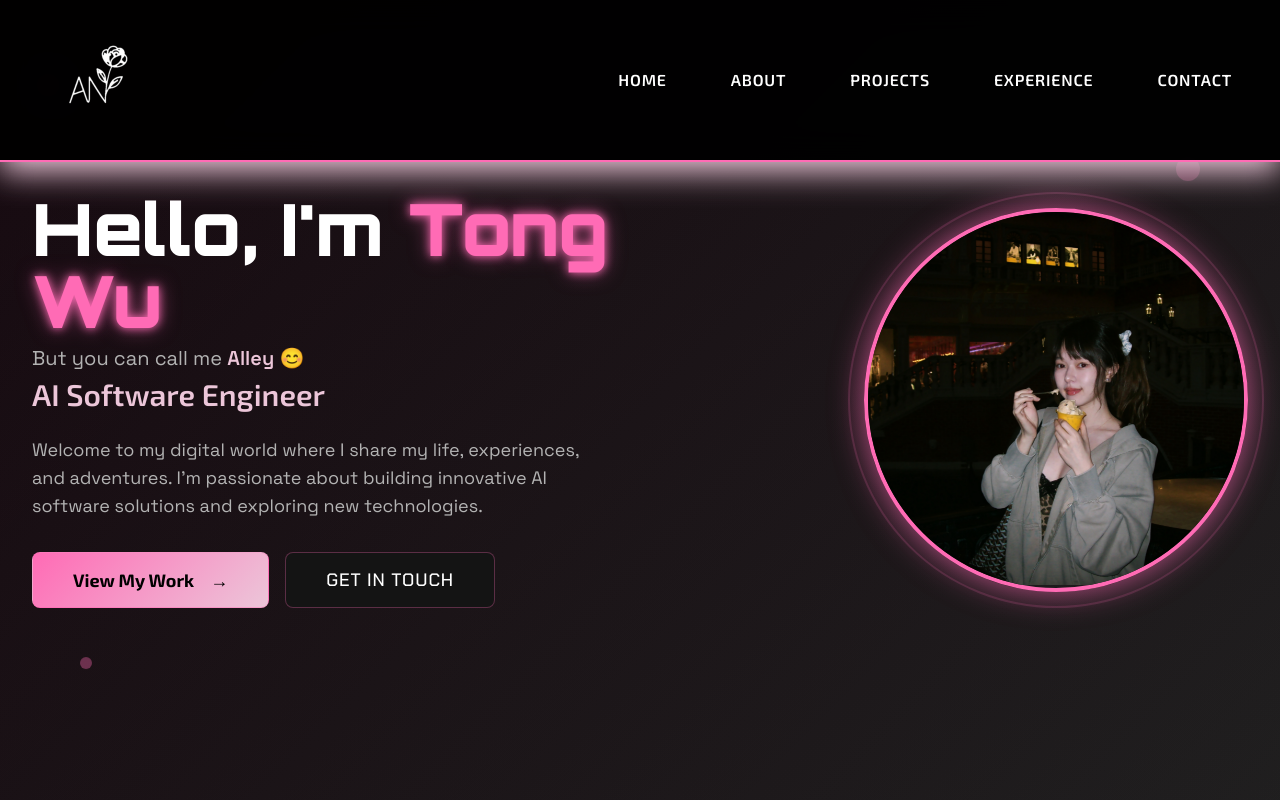
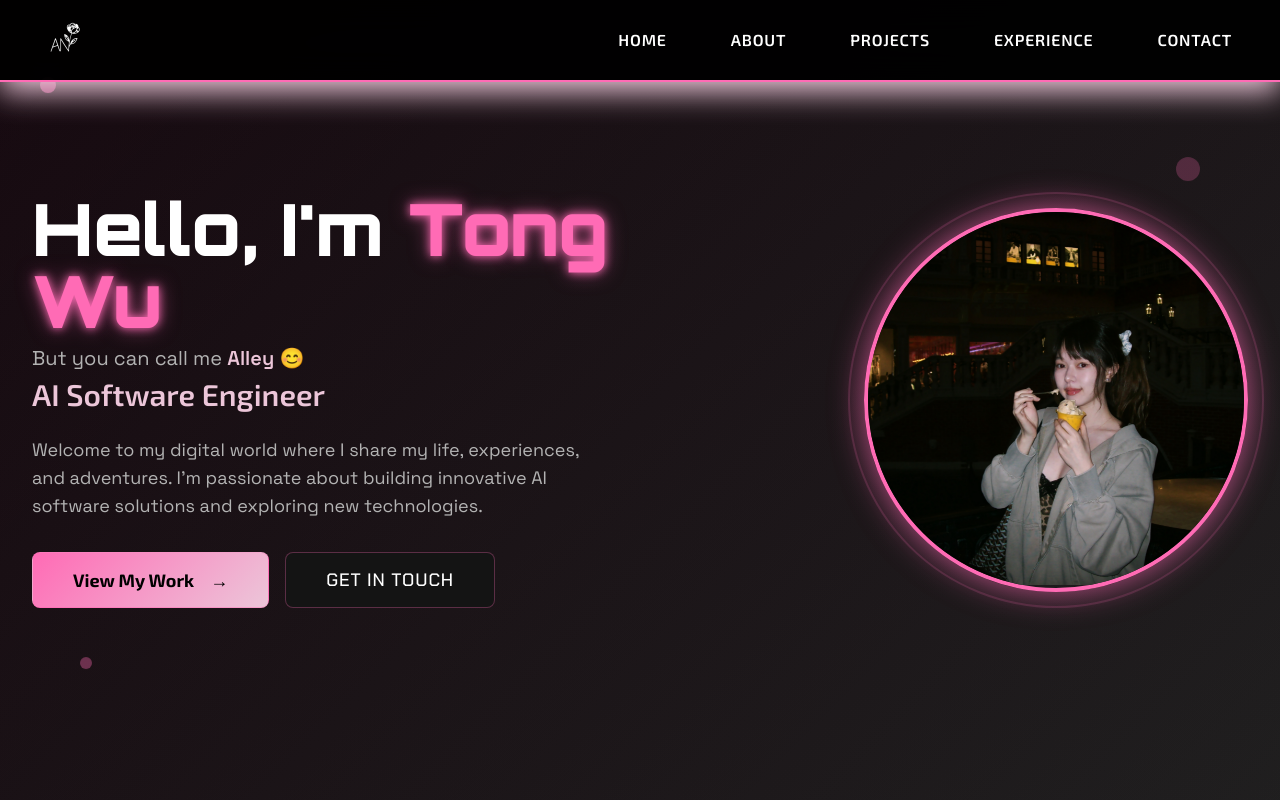
Before and after one commit to twu29/Portfolio, a React (Vite) app: page / in a window 1280 px wide. Shown: the top 800 px of the page. Built offline with nearby package versions, Linux system fonts and the light colour scheme; the HTML template or start-up script is replaced by a standard one.

Commit message:
Adjust header width

```diff
--- a/src/components/Navigation.tsx
+++ b/src/components/Navigation.tsx
@@ -43,7 +43,7 @@ const Navigation = () => {
   return (
     <nav className="fixed top-0 w-full bg-background/95 backdrop-blur-lg z-50 border-b-2 border-primary shadow-pink-soft">
       <div className="max-w-7xl mx-auto px-4 sm:px-6 lg:px-8">
-        <div className="flex justify-between items-center py-4">
+        <div className="flex justify-between items-center py-2">
           {/* Logo */}
           <div className="flex-shrink-0">
             <button
@@ -53,7 +53,7 @@ const Navigation = () => {
               <img
                 src={logo}
                 alt="Alley Logo"
-                className="w-32 h-32 object-contain group-hover:scale-105 transition-smooth filter brightness-0 invert group-hover:brightness-100 group-hover:invert-0 group-hover:hue-rotate-[315deg] group-hover:saturate-150"
+                className="w-16 h-16 object-contain group-hover:scale-105 transition-smooth filter brightness-0 invert group-hover:brightness-100 group-hover:invert-0 group-hover:hue-rotate-[315deg] group-hover:saturate-150"
               />
             </button>
           </div>
```
